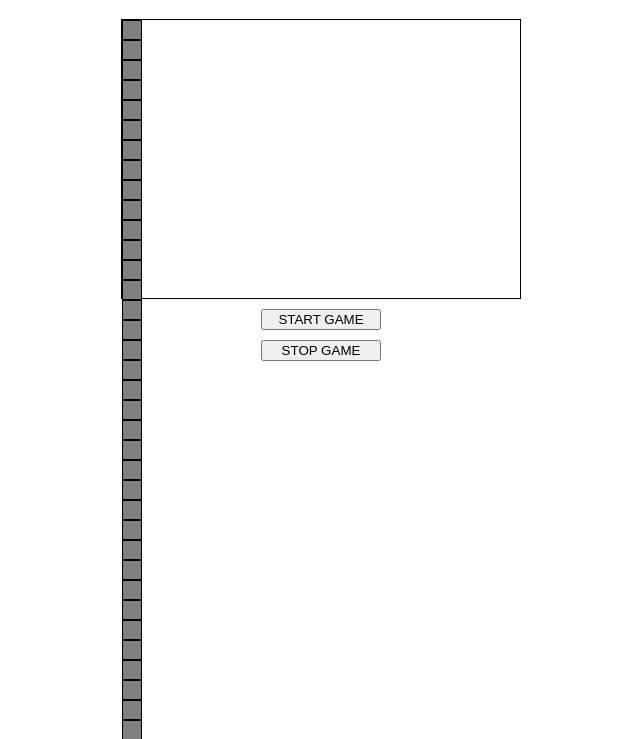
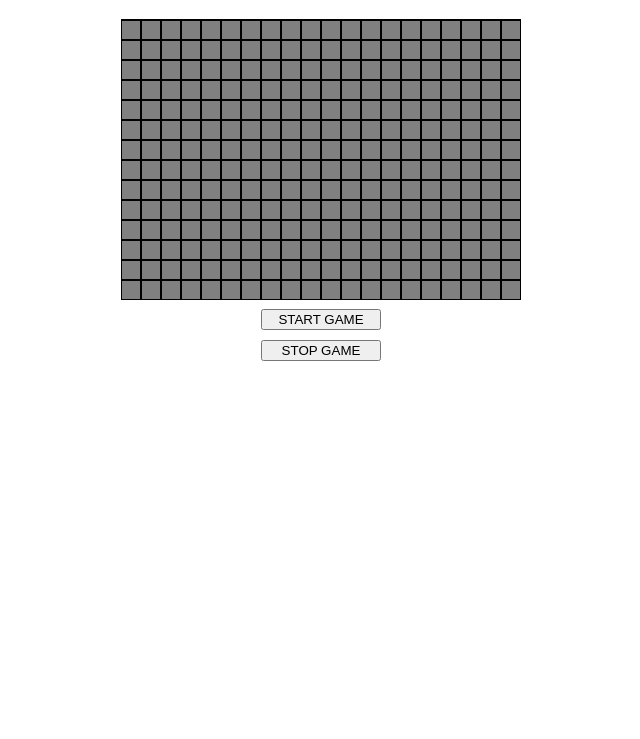
Before and after one commit to InnaIazovskaia/202201-W2CHWE-inna-iazovskaia, a website: page index.html in a window 1280 px wide. Shown: the part 61-800 px from the top of the page, without its empty margins (319-959 px from the left). Drawn offline with Linux system fonts and the light colour scheme.

Commit message:
changed style of game__field

```diff
--- a/style/style.css
+++ b/style/style.css
@@ -11,6 +11,13 @@
   height: 280px;
   border: solid 1px #000000;
   margin-bottom: 10px;
+  display: flex;
+  flex-direction: column;
+  align-items: center;
+}
+
+.feald__row {
+  display: flex;
 }
 
 .field__cell {
```
